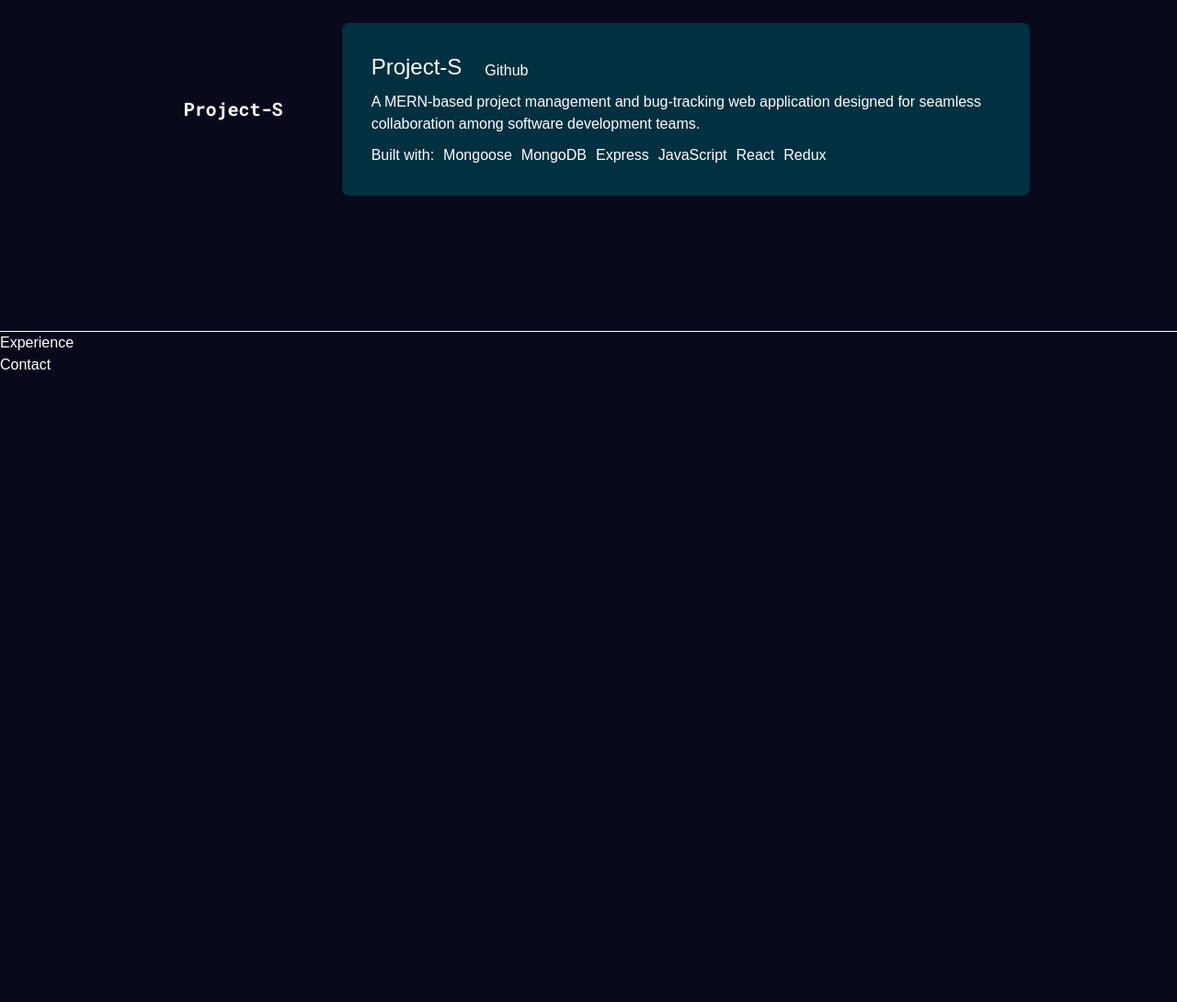
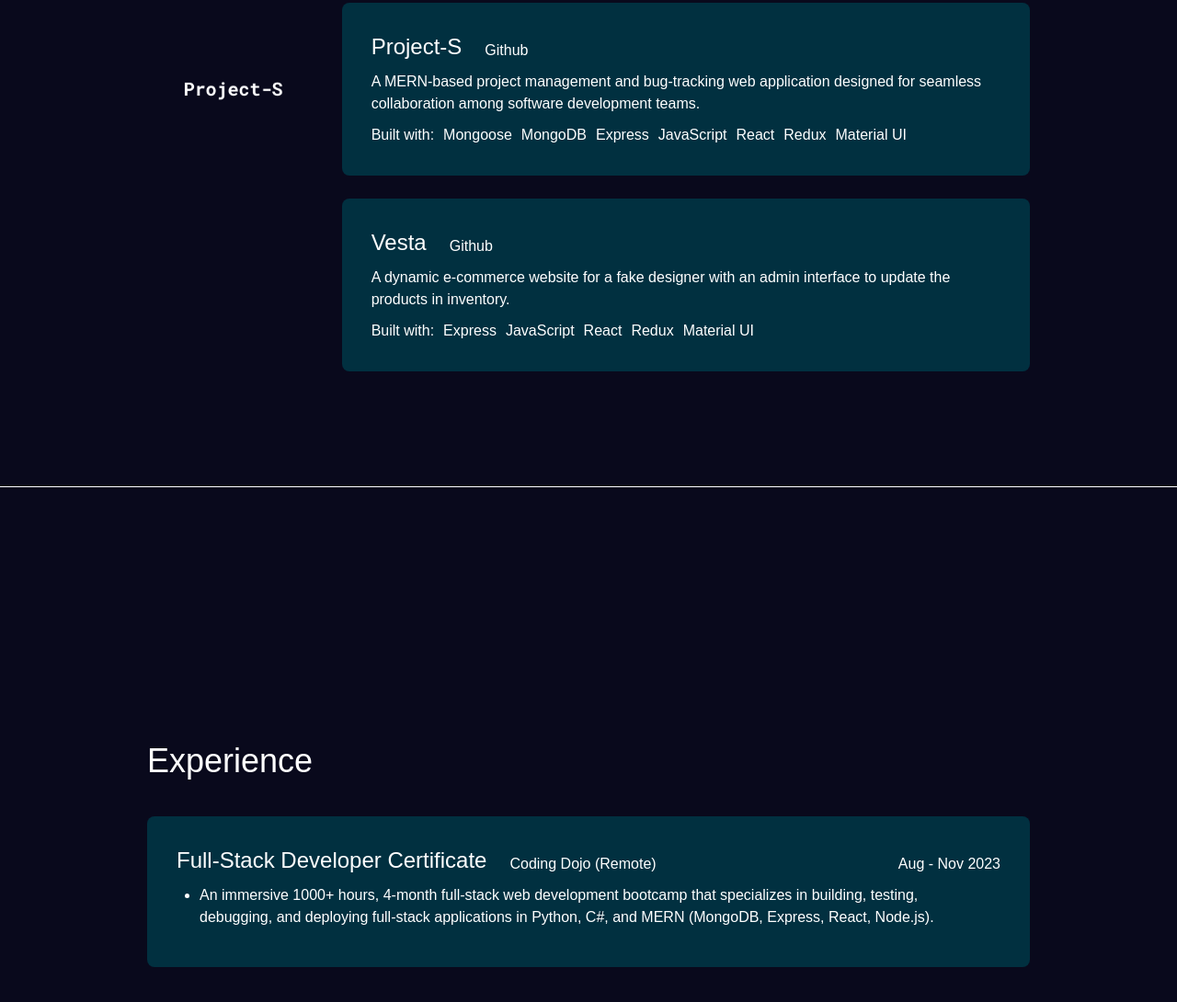
Before and after one commit to emilio-fv/portfolio-website, a Gatsby site: page / in a window 1280 px wide. Shown: the part 2048-3138 px from the top of the page at 92% size. Before the commit the page ends 2457 px from the top, so only its background shows below. Built offline with nearby package versions, Linux system fonts and the light colour scheme; Gatsby itself is replaced by a stand-in of ours.

Commit message:
experience cards

```diff
--- a/src/components/About/index.js
+++ b/src/components/About/index.js
@@ -1,6 +1,5 @@
 import * as React from "react"
-// import headshot from '../../images/headshot.jpg';
-import headshot from '../../images/IMG_5241.jpg';
+import headshot from '../../images/headshot.jpg';
 
 const About = () => {
     return (
--- a/src/components/Contact/index.js
+++ b/src/components/Contact/index.js
@@ -2,8 +2,8 @@ import * as React from "react"
 
 const Contact = () => {
     return (
-        <div id="contact">
-            <p>Contact</p>
+        <div id="contact" className="container px-40 flex flex-col justify-center gap-10 h-screen border-solid border-b-[.5px] border-white">
+            <p className="text-4xl">Contact</p>
         </div>
     )
 }
--- a/src/components/Experience/index.js
+++ b/src/components/Experience/index.js
@@ -1,11 +1,18 @@
-import * as React from "react"
+import * as React from "react";
+import experienceData from "../../data/experience";
+import ExperienceCard from "../ExperienceCard";
 
 const Experience = () => {
     return (
-        <div id="experience" className="">
-            <p>Experience</p>
+        <div id="experience" className="container px-40 flex flex-col justify-center gap-10 h-screen border-solid border-b-[.5px] border-white">
+            <p className="text-4xl">Experience</p>
+            <div className="flex flex-col justify-center items-center gap-[25px]">
+                {experienceData.map((experience) => (
+                    <ExperienceCard experience={experience} />
+                ))}
+            </div>
         </div>
     )
-}
+};
 
-export default Experience
+export default Experience;
--- /dev/null
+++ b/src/components/ExperienceCard/index.js
@@ -0,0 +1,28 @@
+import * as React from "react";
+
+const ExperienceCard = ({ experience }) => {
+    return (
+        <div className="w-full min-h-[150px] p-8 flex flex-col bg-accent-medium rounded-lg">
+            {/* top row */}
+            <div className="flex justify-between items-end">
+                <div className="flex basis-2/3 gap-[25px] items-end">
+                    <p className="text-2xl">{ experience.title }</p>
+                    <p>{ experience.location }</p>
+                </div>
+                <div className="flex basis-1/3 justify-end">
+                    <p>{ experience.dates }</p>
+                </div>
+            </div>
+            {/* bottom row */}
+            <div className="h-full py-[10px]">
+                <ul className="px-[25px]">
+                    {experience.description.map((item) => (
+                        <li className="list-disc">{ item }</li>
+                    ))}
+                </ul>
+            </div>
+        </div>
+    )
+};
+
+export default ExperienceCard;
--- /dev/null
+++ b/src/components/Footer/index.js
@@ -0,0 +1,12 @@
+import * as React from "react";
+
+const Footer = () => {
+    return (
+        <div className="container px-40 py-10 flex flex-col justify-center items-center">
+            <p className="text-xl">Designed by: <a href="https://github.com/emilio-fv" target="_blank" className="hover:underline">Emilio Vazquez</a></p>
+            <a href="https://github.com/emilio-fv/portfolio-website" className="hover:underline text-xl" target="_blank">Github</a>
+        </div>
+    )
+}
+
+export default Footer;
--- a/src/components/Projects/index.js
+++ b/src/components/Projects/index.js
@@ -1,11 +1,10 @@
 import * as React from "react"
 import projectData from "../../data/projects.js";
-// TODO import project card
 import ProjectCard from "../ProjectCard/index.js";
 
 const Projects = () => {
     return (
-        <div id="projects" className="container px-40 flex flex-col justify-center gap-10 min-h-screen border-solid border-b-[.5px] border-white">
+        <div id="projects" className="container px-40 py-[125px] flex flex-col justify-center gap-10 min-h-screen border-solid border-b-[.5px] border-white">
             <p className="text-4xl">Projects</p>
             <div className="flex flex-col justify-center items-center gap-[25px]">
                 {projectData.map((project) => (
--- /dev/null
+++ b/src/data/experience.js
@@ -0,0 +1,10 @@
+function createExperience(title, company, dates, description, location) {
+    return { title, company, dates, description, location }
+};
+
+const experienceData = [
+    // Coding Dojo
+    createExperience("Full-Stack Developer Certificate", "Coding Dojo", "Aug - Nov 2023", ["An immersive 1000+ hours, 4-month full-stack web development bootcamp that specializes in building, testing, debugging, and deploying full-stack applications in Python, C#, and MERN (MongoDB, Express, React, Node.js)."], "Coding Dojo (Remote)")
+];
+
+export default experienceData;
--- a/src/data/projects.js
+++ b/src/data/projects.js
@@ -3,13 +3,15 @@ import ProjectSImg from '../images/Project-S.png';
 
 function createProject(title, github, description, technologies, src, alt) {
     return { title, github, description, technologies, src, alt };
-}
+};
 
 const projectData = [
     // Note-d
     createProject("Note-d", "https://github.com/emilio-fv/Note-d", "A Flask-based web application for music enthusiasts to track, review, and share the music they listen to with other users. The 'Search Music' feature is built utilizing the Spotify API so users can search for any artist, album, or song that is currently in Spotify's database.", ["Python", "Flask", "Bulma CSS", "Responsive Design"], NotedImg, "Note-d project logo"),
     // Project-S
-    createProject("Project-S", "https://github.com/emilio-fv/Project-S", "A MERN-based project management and bug-tracking web application designed for seamless collaboration among software development teams.", ["Mongoose", "MongoDB", "Express", "JavaScript", "React", "Redux"], ProjectSImg, "Project-S project logo"),
-]
+    createProject("Project-S", "https://github.com/emilio-fv/Project-S", "A MERN-based project management and bug-tracking web application designed for seamless collaboration among software development teams.", ["Mongoose", "MongoDB", "Express", "JavaScript", "React", "Redux", "Material UI"], ProjectSImg, "Project-S project logo"),
+    // Vesta
+    createProject("Vesta", "", "A dynamic e-commerce website for a fake designer with an admin interface to update the products in inventory.", ["Express", "JavaScript", "React", "Redux", "Material UI"])
+];
 
 export default projectData;
--- a/src/pages/index.js
+++ b/src/pages/index.js
@@ -6,6 +6,7 @@ import About from "../components/About"
 import Projects from "../components/Projects"
 import Experience from "../components/Experience"
 import Contact from "../components/Contact"
+import Footer from "../components/Footer"
 
 const IndexPage = () => {
   return (
@@ -23,6 +24,7 @@ const IndexPage = () => {
       {/* TODO: Contact Me */}
       <Contact />
       {/* TODO: Footer */}
+      <Footer />
       {/* TODO: Left Side Social Media/Prof Account Icons */}
       {/* TODO: Right Side Email */}
     </>
```
Also changed, not shown: 2 other files.
